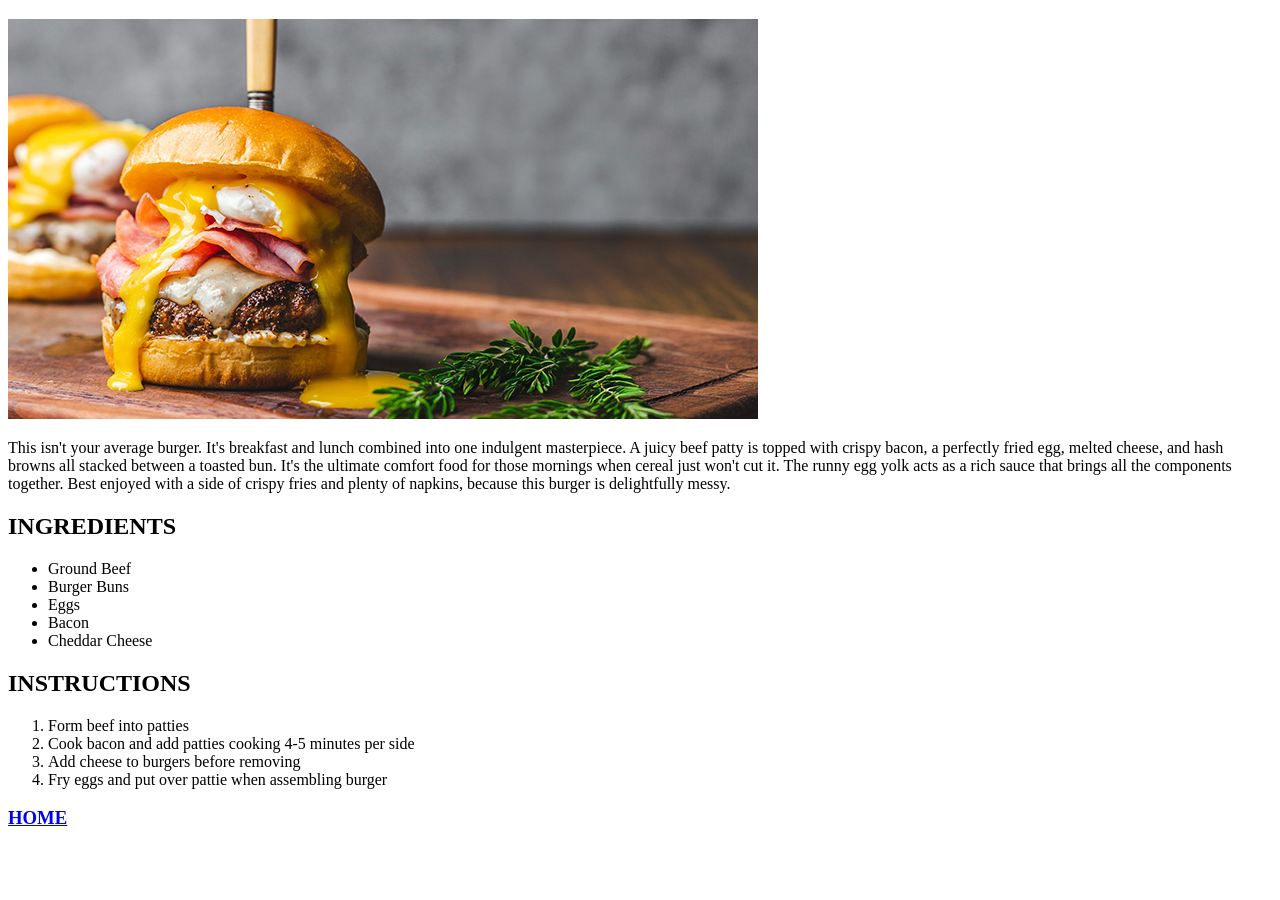
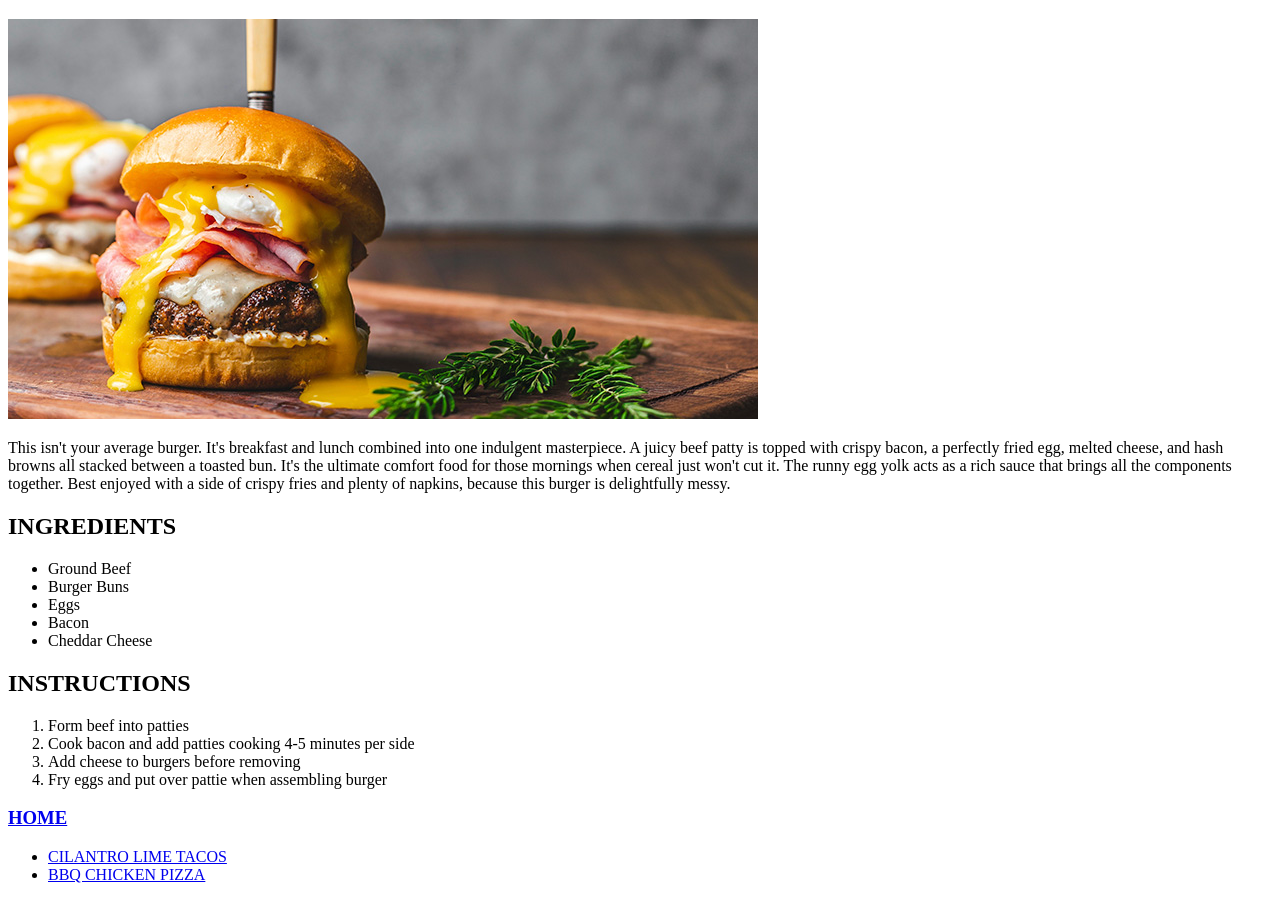
Before and after one commit to koose33/odin-recipes, a plain HTML site: page recipes/recipe-3.html in a window 1280 px wide. Shown: the part 61-961 px from the top of the page. Before the commit the page ends 909 px from the top, so only its background shows below. Drawn offline with Linux system fonts and the light colour scheme.

Commit message:
Fix bottom links to sibling recipe page

```diff
--- a/recipes/recipe-3.html
+++ b/recipes/recipe-3.html
@@ -34,6 +34,14 @@
     <a href="../index.html">
         <h3>HOME</h3>
     </a>
+    <ul>
+        <li>
+            <a href="./recipe-1.html">CILANTRO LIME TACOS</a>
+        </li>
+        <li>
+            <a href="./recipe-2.html">BBQ CHICKEN PIZZA</a>
+        </li>
+    </ul>
 </body>
 
 </html>
```
Also changed, not shown: recipes/recipe-1.html (+8 -0 lines), recipes/recipe-2.html (+6 -1 lines).
